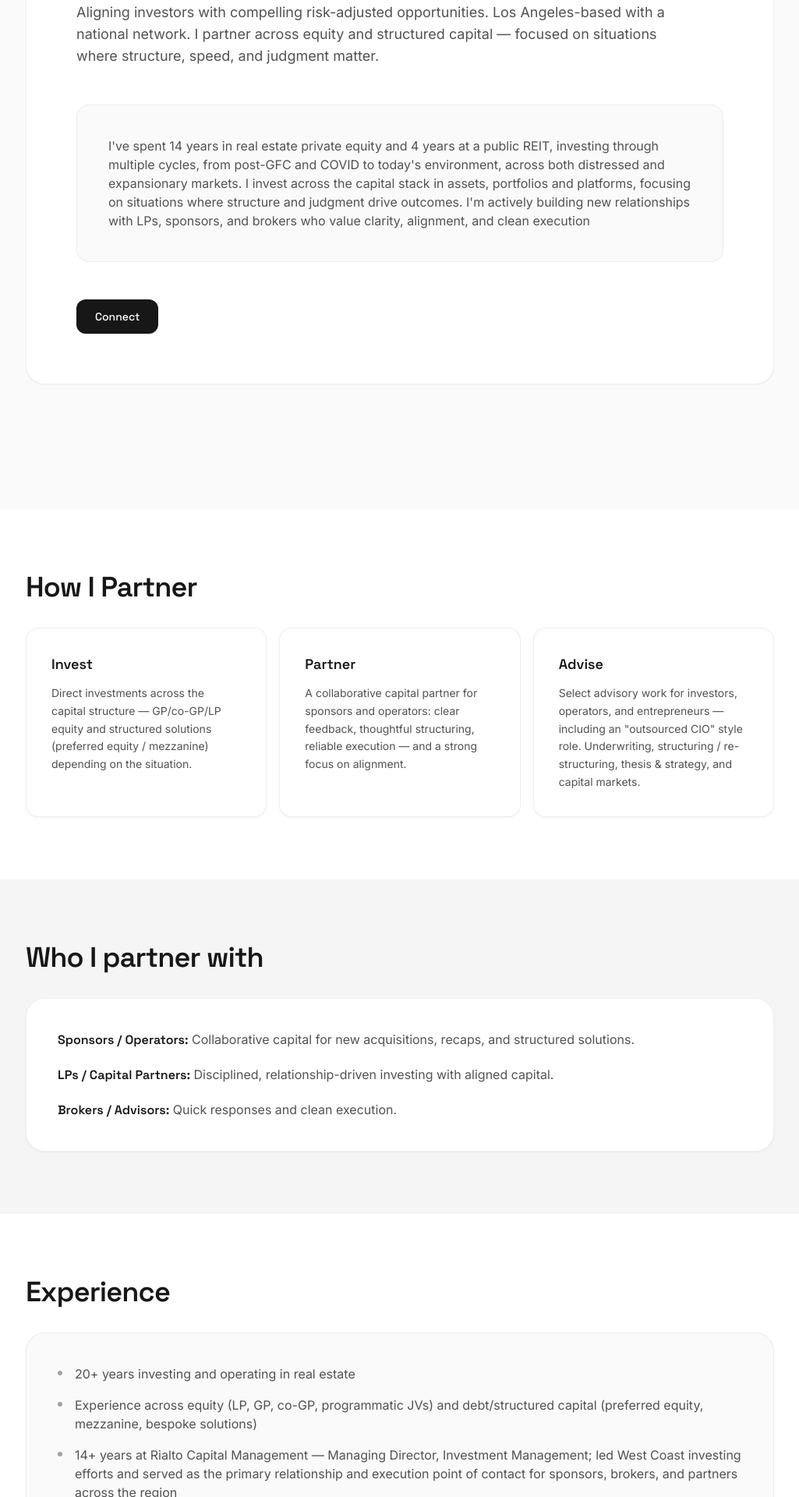
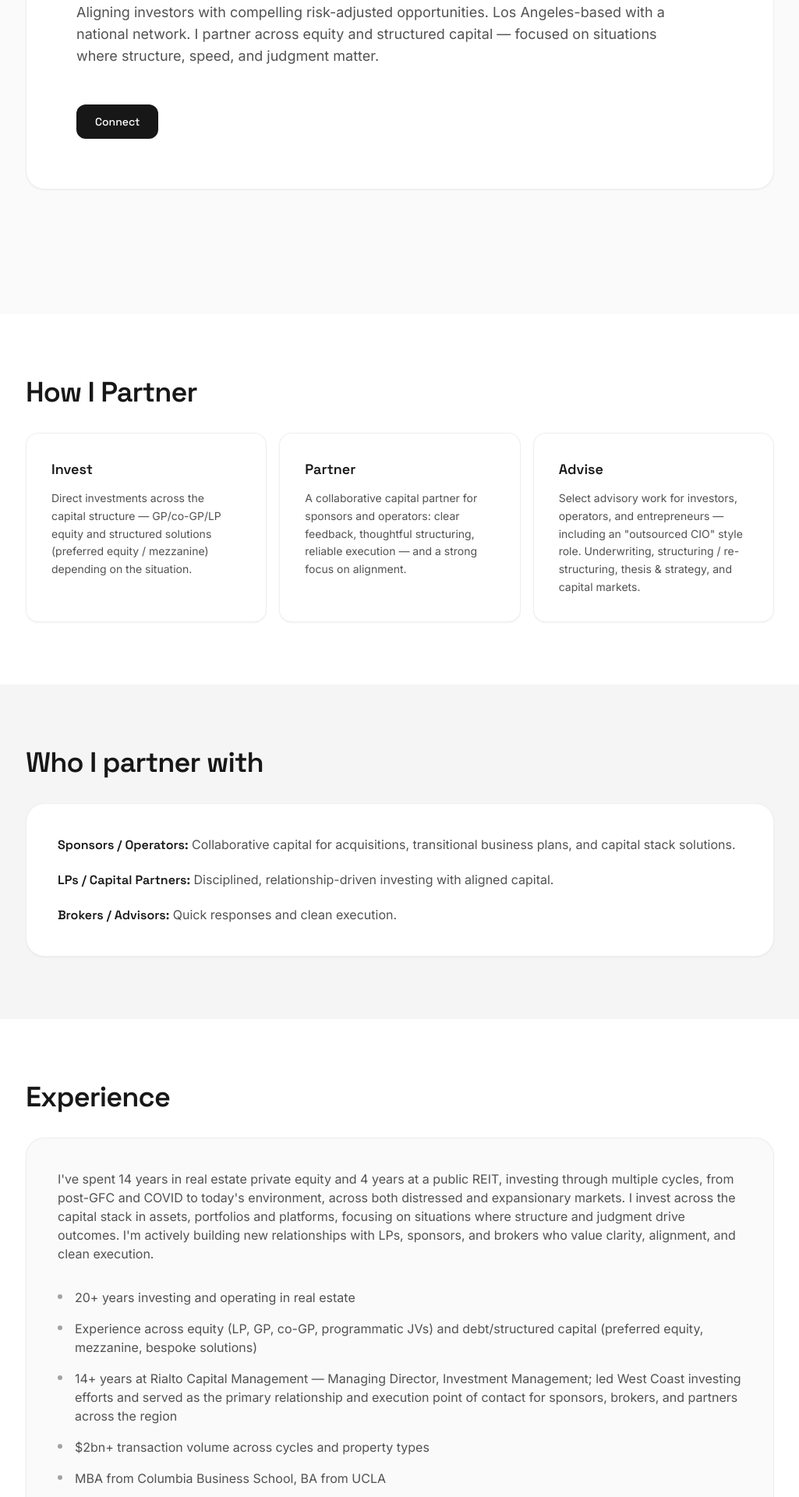
Before and after one commit to jeremygriffin11/jrgriffin.co, a Next.js app: page / in a window 1280 px wide. Shown: the part 360-2280 px from the top of the page at 78% size, without its empty margins (127-1152 px from the left). Built offline with nearby package versions, Linux system fonts and the light colour scheme.

Commit message:
Update multiple sections: hero, contact, and experience

```diff
--- a/app/page.tsx
+++ b/app/page.tsx
@@ -19,7 +19,6 @@ const CONTENT = {
     headline: "Real estate investing + advisory.",
     subhead:
       "Aligning investors with compelling risk-adjusted opportunities. Los Angeles-based with a national network. I partner across equity and structured capital — focused on situations where structure, speed, and judgment matter.",
-    intro: "I've spent 14 years in real estate private equity and 4 years at a public REIT, investing through multiple cycles, from post-GFC and COVID to today's environment, across both distressed and expansionary markets. I invest across the capital stack in assets, portfolios and platforms, focusing on situations where structure and judgment drive outcomes. I'm actively building new relationships with LPs, sponsors, and brokers who value clarity, alignment, and clean execution",
     ctaLabel: "Connect",
     ctaHref: "mailto:jeremy@jrgriffin.co",
   },
@@ -47,6 +46,7 @@ const CONTENT = {
 
   experience: {
     title: "Experience",
+    intro: "I've spent 14 years in real estate private equity and 4 years at a public REIT, investing through multiple cycles, from post-GFC and COVID to today's environment, across both distressed and expansionary markets. I invest across the capital stack in assets, portfolios and platforms, focusing on situations where structure and judgment drive outcomes. I'm actively building new relationships with LPs, sponsors, and brokers who value clarity, alignment, and clean execution.",
     bullets: [
       "20+ years investing and operating in real estate",
       "Experience across equity (LP, GP, co-GP, programmatic JVs) and debt/structured capital (preferred equity, mezzanine, bespoke solutions)",
@@ -54,6 +54,7 @@ const CONTENT = {
       "$2bn+ transaction volume across cycles and property types",
       "MBA from Columbia Business School, BA from UCLA",
       "Additional transaction experience and case studies available upon request",
+      "Not an offer to sell or the solicitation of an offer to buy securities; information available upon request.",
     ],
   },
 
@@ -66,7 +67,7 @@ const CONTENT = {
       },
       {
         label: "Deal size",
-        value: "$25–$50MM+ asset value · $5–$20MM equity checks",
+        value: "$25–$50MM+ asset value · $5–$20MM equity investments",
       },
       {
         label: "Structures",
@@ -76,7 +77,7 @@ const CONTENT = {
       {
         label: "Deal types",
         value:
-          "Special situations with motivated/forced selling · recaps · DPO's · transitional business plans where structure and certainty matter · selective thematic growth opportunities",
+          "Motivated/forced selling · capital stack solutions · DPOs · transitional business plans where structure and certainty matter · selective thematic growth opportunities",
       },
       {
         label: "Geography",
@@ -91,7 +92,7 @@ const CONTENT = {
       {
         label: "Sponsors / Operators",
         value:
-          "Collaborative capital for new acquisitions, recaps, and structured solutions.",
+          "Collaborative capital for acquisitions, transitional business plans, and capital stack solutions.",
       },
       {
         label: "LPs / Capital Partners",
@@ -122,7 +123,7 @@ const CONTENT = {
   contact: {
     title: "Let's connect",
     subhead:
-      "If you're working on a deal, exploring a recap, or want to compare notes, please reach out.",
+      "If you're working on a deal, need a capital solution, or want to compare notes, please reach out.",
     email: "jeremy@jrgriffin.co",
     linkedin: "https://www.linkedin.com/in/jeremy-griffin-a01b491/",
   },
@@ -249,12 +250,6 @@ export default function Page() {
               {CONTENT.hero.subhead}
             </p>
 
-            <div className="mt-12 rounded-2xl border border-neutral-200/60 bg-neutral-50 p-8 sm:p-10">
-              <p className="text-sm sm:text-base text-neutral-600 leading-relaxed">
-                {CONTENT.hero.intro}
-              </p>
-            </div>
-
             <div className="mt-12">
               <a
                 href={CONTENT.hero.ctaHref}
@@ -300,6 +295,9 @@ export default function Page() {
       {/* Experience */}
       <Section id="experience" title={CONTENT.experience.title} bgColor="bg-white">
         <div className="rounded-3xl border border-neutral-200/60 bg-neutral-50 p-8 sm:p-10 shadow-sm">
+          <p className="text-sm sm:text-base text-neutral-600 leading-relaxed mb-8">
+            {CONTENT.experience.intro}
+          </p>
           <BulletList items={CONTENT.experience.bullets} />
         </div>
       </Section>
```
